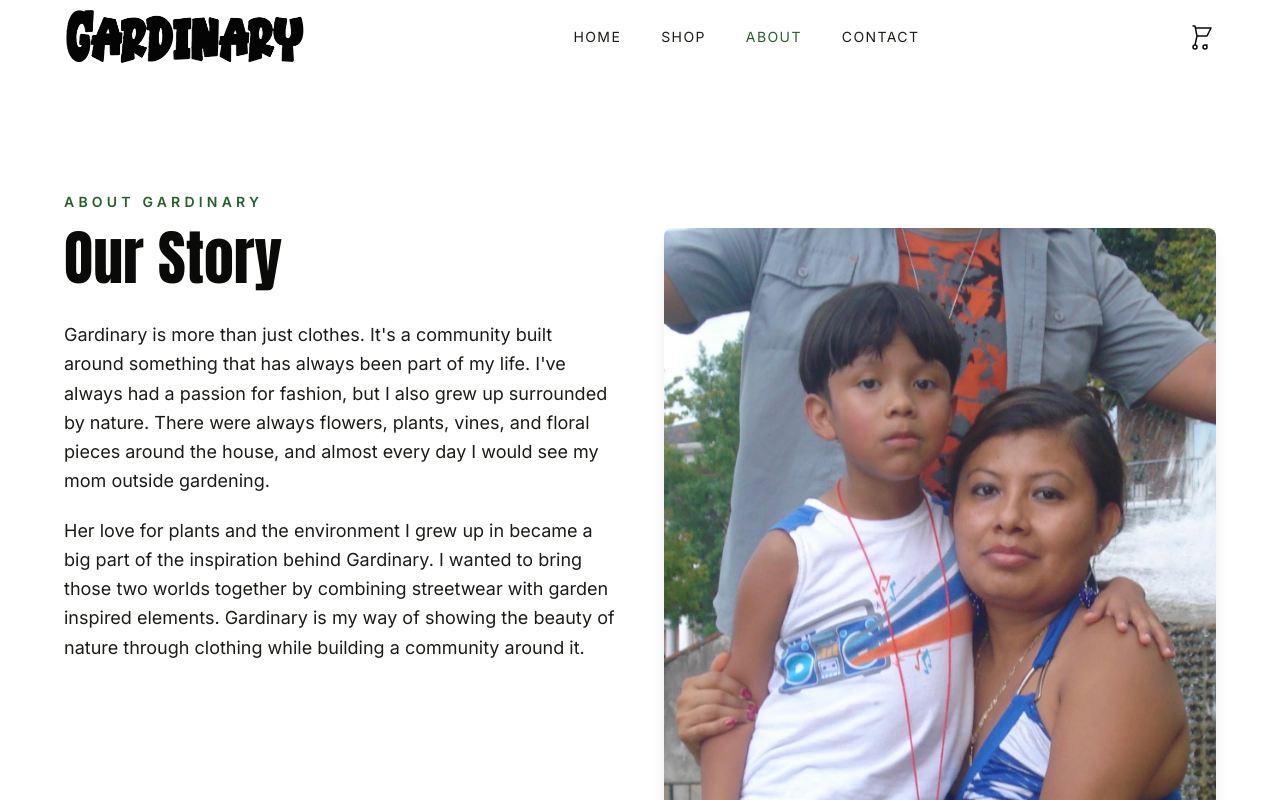
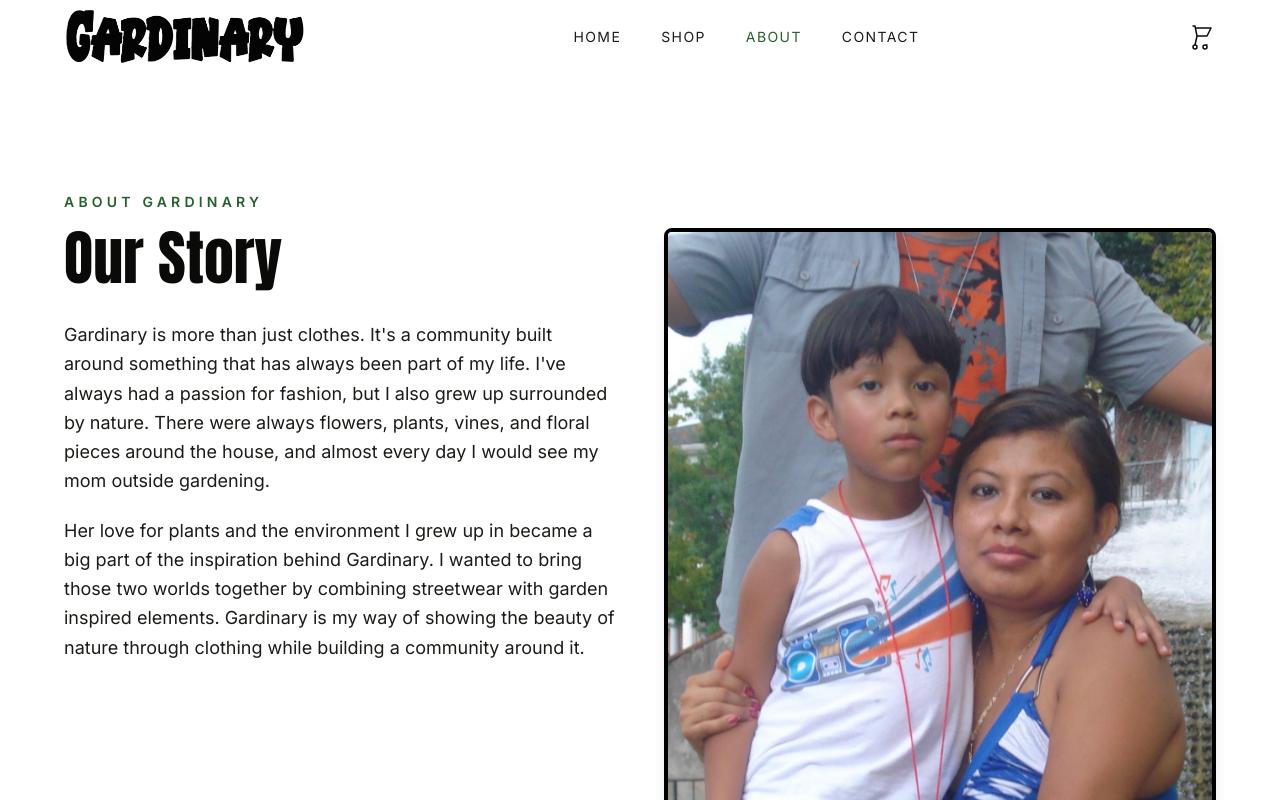
Before and after one commit to karthikkondapeta-create/gardinary-website, a React (Vite) app: page /about in a window 1280 px wide. Shown: the top 800 px of the page. Built offline with nearby package versions, Linux system fonts and the light colour scheme.

Commit message:
style: add black border around photo on About page

```diff
--- a/src/pages/About.jsx
+++ b/src/pages/About.jsx
@@ -54,7 +54,7 @@ export default function About() {
               <img
                 src={JohnnyAndMOM}
                 alt="Johnny and Mom"
-                className="rounded-lg w-full h-auto object-cover shadow-lg"
+                className="rounded-lg w-full h-auto object-cover shadow-lg border-4 border-black"
               />
             </motion.div>
           </div>
```
